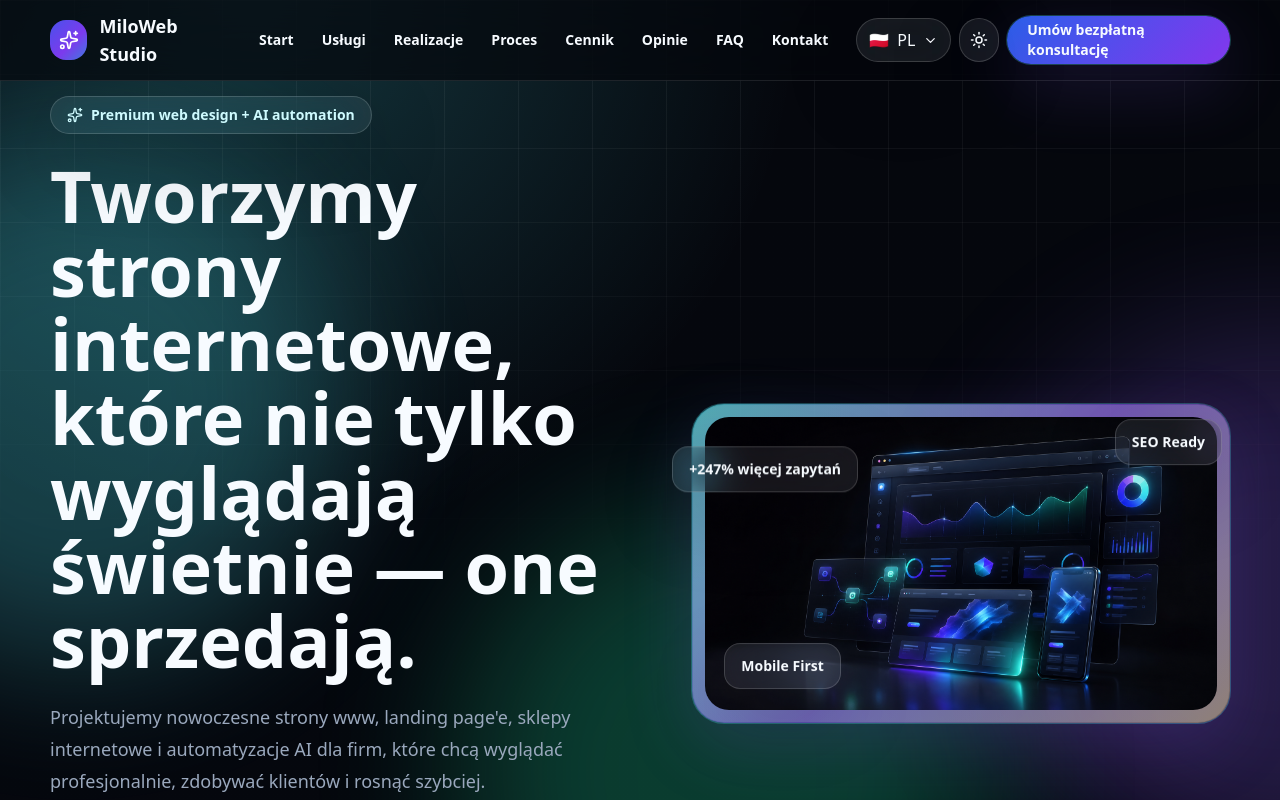
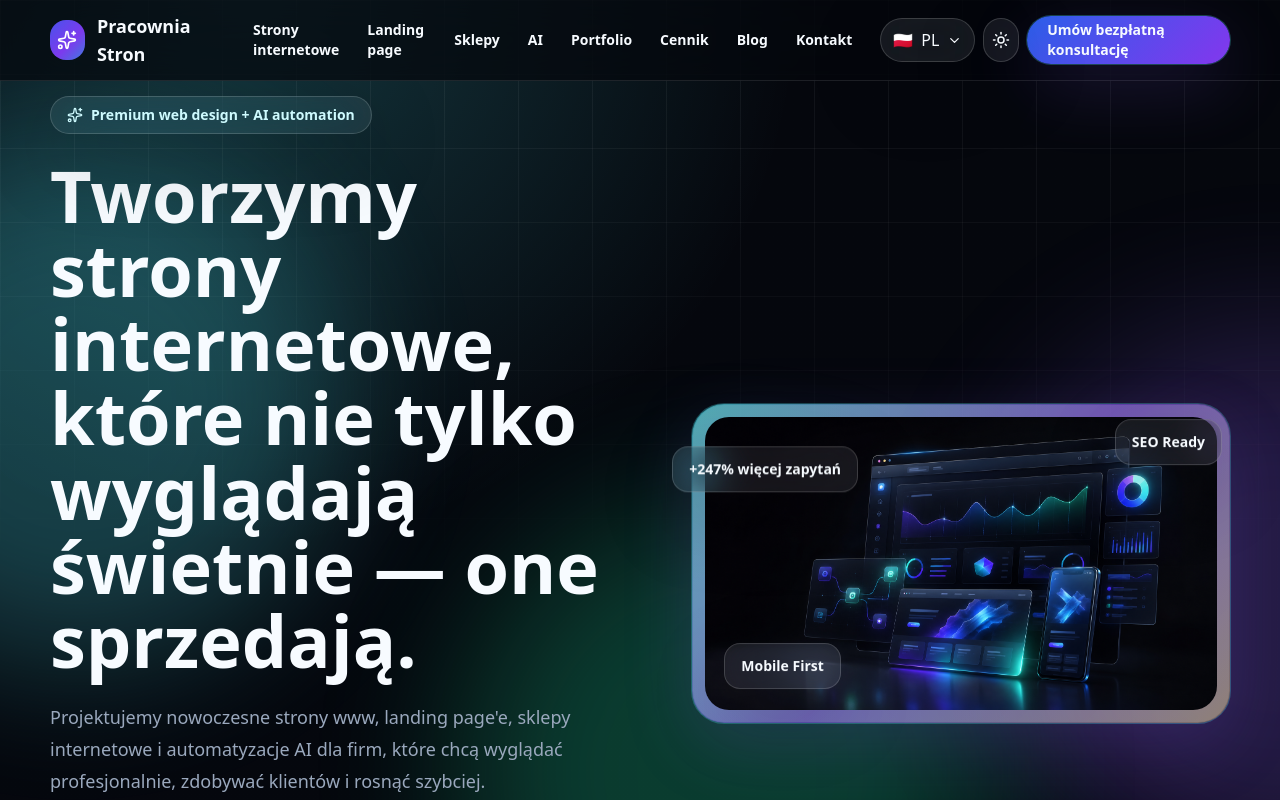
Before and after one commit to Myylosz11/KOOOSMA, a Next.js app: page / in a window 1280 px wide. Shown: the top 800 px of the page. Built offline with nearby package versions, Linux system fonts and the light colour scheme.

Commit message:
Rebrand header and link navigation to subpages

```diff
--- a/components/Header.tsx
+++ b/components/Header.tsx
@@ -8,7 +8,16 @@ import { ThemeToggle } from "@/components/ThemeToggle";
 import { Button } from "@/components/ui/Button";
 import { useSite } from "@/components/site-provider";
 
-const anchors = ["#start", "#uslugi", "#realizacje", "#proces", "#cennik", "#opinie", "#faq", "#kontakt"];
+const navItems = [
+  { label: "Strony internetowe", href: "/strony-internetowe" },
+  { label: "Landing page", href: "/landing-page" },
+  { label: "Sklepy", href: "/sklepy-internetowe" },
+  { label: "AI", href: "/automatyzacje-ai" },
+  { label: "Portfolio", href: "/portfolio" },
+  { label: "Cennik", href: "/cennik" },
+  { label: "Blog", href: "/blog" },
+  { label: "Kontakt", href: "/kontakt" }
+];
 
 export function Header() {
   const [open, setOpen] = useState(false);
@@ -21,19 +30,19 @@ export function Header() {
           <span className="cta-gradient inline-flex h-10 w-10 items-center justify-center rounded-2xl text-white">
             <Sparkles size={20} />
           </span>
-          <span>MiloWeb Studio</span>
+          <span>Pracownia Stron</span>
         </Link>
         <div className="hidden items-center gap-1 lg:flex">
-          {copy.nav.map((item, index) => (
-            <Link key={item} href={anchors[index]} className="rounded-full px-3 py-2 text-sm font-semibold text-[var(--muted)] transition hover:bg-white/10 hover:text-[var(--foreground)]">
-              {item}
+          {navItems.map((item) => (
+            <Link key={item.href} href={item.href} className="rounded-full px-3 py-2 text-sm font-semibold text-[var(--muted)] transition hover:bg-white/10 hover:text-[var(--foreground)]">
+              {item.label}
             </Link>
           ))}
         </div>
         <div className="hidden items-center gap-2 lg:flex">
           <LanguageSwitcher />
           <ThemeToggle />
-          <Button href="#kontakt">{copy.consult}</Button>
+          <Button href="/#kontakt">{copy.consult}</Button>
         </div>
         <button
           className="glass inline-flex h-11 w-11 items-center justify-center rounded-full lg:hidden"
@@ -47,17 +56,17 @@ export function Header() {
       {open ? (
         <div className="fixed inset-0 z-50 min-h-screen bg-[var(--background)] px-5 py-6 lg:hidden">
           <div className="flex items-center justify-between">
-            <Link href="/" className="font-display text-xl font-black">
-              MiloWeb Studio
+            <Link href="/" className="font-display text-xl font-black" onClick={() => setOpen(false)}>
+              Pracownia Stron
             </Link>
             <button className="glass inline-flex h-11 w-11 items-center justify-center rounded-full" type="button" onClick={() => setOpen(false)} aria-label="Zamknij menu">
               <X />
             </button>
           </div>
           <div className="mt-10 flex flex-col gap-3">
-            {copy.nav.map((item, index) => (
-              <Link key={item} href={anchors[index]} onClick={() => setOpen(false)} className="premium-border rounded-2xl px-5 py-4 text-xl font-bold">
-                {item}
+            {navItems.map((item) => (
+              <Link key={item.href} href={item.href} onClick={() => setOpen(false)} className="premium-border rounded-2xl px-5 py-4 text-xl font-bold">
+                {item.label}
               </Link>
             ))}
           </div>
@@ -65,7 +74,7 @@ export function Header() {
             <LanguageSwitcher />
             <ThemeToggle />
           </div>
-          <Button href="#kontakt" className="mt-8 w-full" onClick={() => setOpen(false)}>
+          <Button href="/#kontakt" className="mt-8 w-full" onClick={() => setOpen(false)}>
             {copy.consult}
           </Button>
         </div>
```
